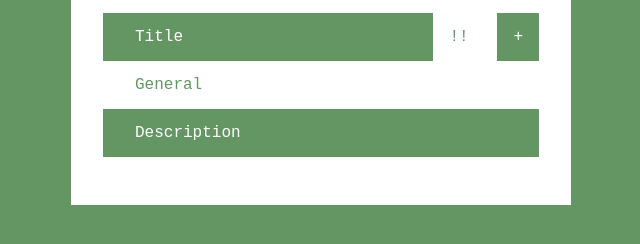
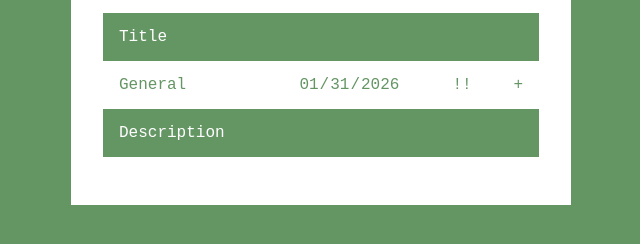
Before and after one commit to DaviErnestPradipta/Odin-ToDo, a website built with webpack: page src/template.html in a window 1280 px wide. Shown: the part 334-578 px from the top of the page, without its empty margins (319-959 px from the left). Built offline with nearby package versions, Linux system fonts and the light colour scheme.

Commit message:
Change row behavior

```diff
--- a/src/style.css
+++ b/src/style.css
@@ -8,7 +8,7 @@
     padding: 0;
     font-family: 'Courier New', Courier, monospace;
     font-size: var(--scale-size);
-    box-sizing: border-box;
+    box-sizing: border-box; /* Ensure padding and borders are included in width */
 }
 
 .container {
@@ -41,11 +41,10 @@
 }
 
 .row {
-    display: flex;
-    align-items: center;
-    justify-content: space-between;
+    display: grid;
+    grid-template-columns: 1fr auto auto auto;
+    width: 100%;
     background: var(--first-color);
-    padding-left: var(--scale-size);
     height: calc(var(--scale-size) * 3);
 }
 
@@ -63,6 +62,7 @@ input, select, button {
     outline: none;
     height: 100%;
     padding: 0 var(--scale-size);
+    width: 100%;
 }
 
 input {
@@ -74,23 +74,34 @@ input, input::placeholder {
     color: white;
 }
 
+input[type="date"]::-webkit-calendar-picker-indicator {
+    display: none;
+    -webkit-appearance: none;
+}
+
+input[type="date"], select {
+    background: white;
+    color: var(--first-color);
+}
+
+input[type="date"] {
+    cursor: text;
+}
+
 select, button {
     cursor: pointer;
+    flex-shrink: 0;
 }
 
 select {
-    width: calc(var(--scale-size) * 4);
-    background: white;
-    color: var(--first-color);
     appearance: none;
     -moz-appearance: none;
     -webkit-appearance: none;
 }
 
-
 button {
-    background: var(--first-color);
-    color: white;
+    background: white;
+    color: var(--first-color);
 }
 
 ul li {
--- a/src/template.html
+++ b/src/template.html
@@ -12,14 +12,9 @@
             <div class="row-container">
                 <div class="row">
                     <input type="text" id="input-box" placeholder="Title">
-                    <select id="priority-select">
-                        <option value="!">!</option>
-                        <option value="!!" selected>!!</option>
-                        <option value="!!!">!!!</option>
-                    </select>
-                    <button>+</button>
                 </div>
                 <div class="row">
+                    <div class="column">
                         <input type="text" id="category-box" list="categories" placeholder="General">
                         <datalist id="categories">
                             <option value="General">
@@ -28,6 +23,18 @@
                             <option value="Work">
                             <option value="Others">
                         </datalist>
+                    </div>
+                    <div class="column">
+                        <input type="date" id="date-picker" value="2026-01-31">
+                    </div>
+                    <div class="column">
+                        <select id="priority-select">
+                            <option value="!">!</option>
+                            <option value="!!" selected>!!</option>
+                            <option value="!!!">!!!</option>
+                        </select>
+                    </div>
+                    <div class="column"><button>+</button></div>
                 </div>
                 <div class="row">
                     <input type="text" id="description-box" placeholder="Description">
```
Lines whose indentation alone changed are shown as unchanged.
